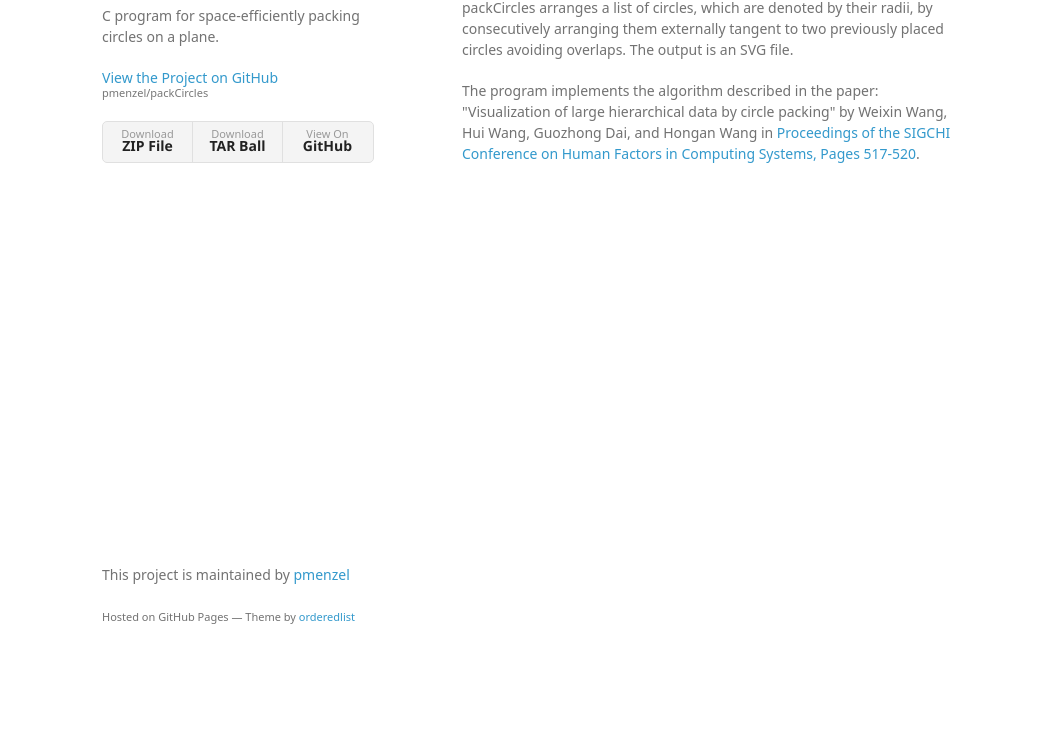
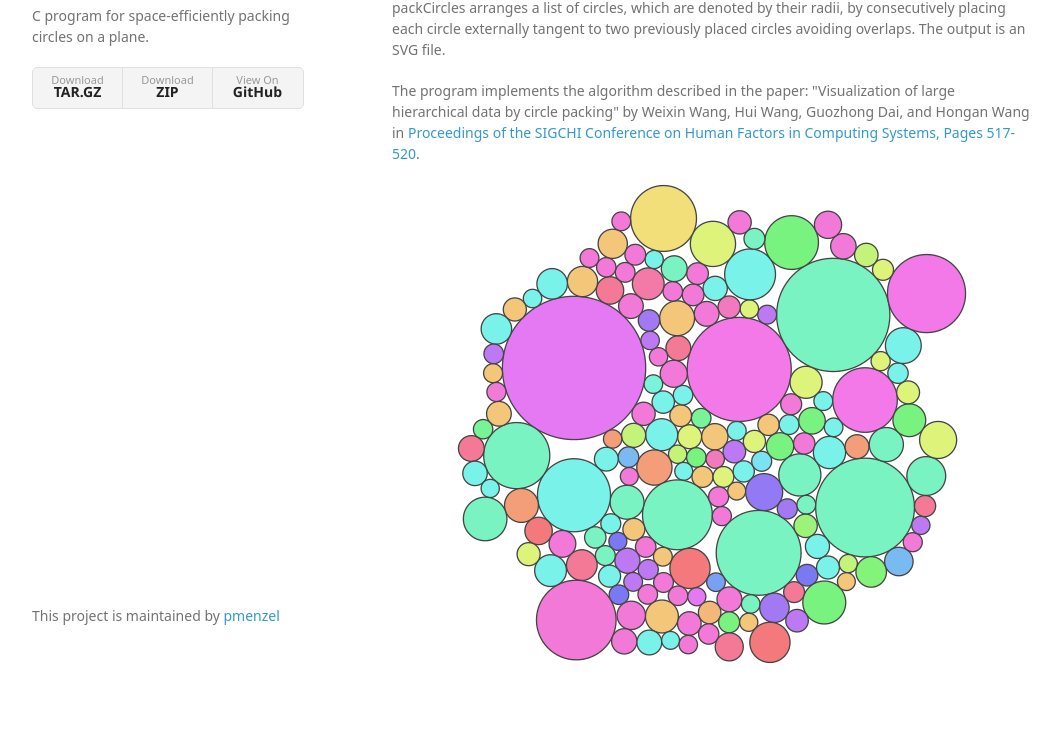
Before and after one commit to pmenzel/packCircles, a plain HTML site: page index.html in a window 1280 px wide. Shown: the part 104-843 px from the top of the page, without its empty margins (108-1168 px from the left). Before the commit the page ends 800 px from the top, so only its background shows below. Drawn offline with Linux system fonts and the light colour scheme; a web font is replaced by a local one.

Commit message:
add example image

```diff
--- a/index.html
+++ b/index.html
@@ -18,12 +18,11 @@
         <h1>packCircles</h1>
         <p>C program for space-efficiently packing circles on a plane.</p>
 
-        <p class="view"><a href="https://github.com/pmenzel/packCircles">View the Project on GitHub <small>pmenzel/packCircles</small></a></p>
 
 
         <ul>
-          <li><a href="https://github.com/pmenzel/packCircles/zipball/master">Download <strong>ZIP File</strong></a></li>
-          <li><a href="https://github.com/pmenzel/packCircles/tarball/master">Download <strong>TAR Ball</strong></a></li>
+          <li><a href="https://github.com/pmenzel/packCircles/tarball/master">Download <strong>TAR.GZ</strong></a></li>
+          <li><a href="https://github.com/pmenzel/packCircles/zipball/master">Download <strong>ZIP</strong></a></li>
           <li><a href="https://github.com/pmenzel/packCircles">View On <strong>GitHub</strong></a></li>
         </ul>
       </header>
@@ -32,7 +31,7 @@
 <a id="packcircles" class="anchor" href="#packcircles" aria-hidden="true"><span aria-hidden="true" class="octicon octicon-link"></span></a>packCircles</h2>
 
 <p>packCircles arranges a list of circles, which are denoted by their radii,
-by consecutively arranging them externally tangent to two previously placed
+by consecutively placing each circle externally tangent to two previously placed
 circles avoiding overlaps.
 The output is an SVG file.</p>
 
@@ -40,10 +39,12 @@ The output is an SVG file.</p>
 "Visualization of large hierarchical data by circle packing"
 by Weixin Wang, Hui Wang, Guozhong Dai, and Hongan Wang
 in <a href="https://dl.acm.org/citation.cfm?id=1124851">Proceedings of the SIGCHI Conference on Human Factors in Computing Systems, Pages 517-520</a>.</p>
+<p>
+<img src="./example.png"/>
+</p>
       </section>
       <footer>
         <p>This project is maintained by <a href="https://github.com/pmenzel">pmenzel</a></p>
-        <p><small>Hosted on GitHub Pages &mdash; Theme by <a href="https://github.com/orderedlist">orderedlist</a></small></p>
       </footer>
     </div>
     <script src="javascripts/scale.fix.js"></script>
--- a/stylesheets/styles.css
+++ b/stylesheets/styles.css
@@ -108,7 +108,7 @@ a:hover small {
 }
 
 .wrapper {
-  width:860px;
+  width:1000px;
   margin:0 auto;
 }
 
@@ -224,7 +224,7 @@ header ul a strong {
 }
 
 section {
-  width:500px;
+  width:640px;
   float:right;
   padding-bottom:50px;
 }
```
Also changed, not shown: example.png (added).
